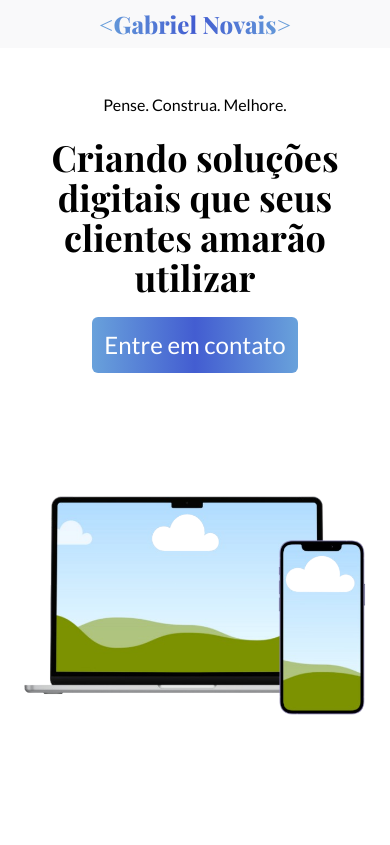
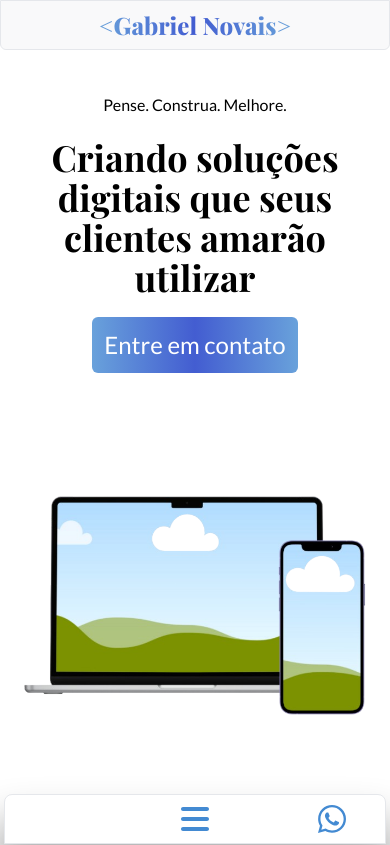
Before and after one commit to gabrielnovaisgs/portfolio-next-2, a Next.js app: page / in a window 390 px wide. Shown: the top 845 px of the page. Built offline with nearby package versions, Linux system fonts and the light colour scheme; a web font is replaced by a local one.

Commit message:
[feat]: simple animation menu mobile

```diff
--- a/src/app/(home)/layout.tsx
+++ b/src/app/(home)/layout.tsx
@@ -1,5 +1,6 @@
 import Footer from "@/components/footer";
 import Navebar from "@/components/header";
+import MobileFooter from "@/components/mobile-footer";
 import MobileHeader from "@/components/mobile-header";
 
 import { ReactNode } from "react";
@@ -10,6 +11,7 @@ export default function HomeLayout({ children }: { children: ReactNode }) {
             <Navebar></Navebar>
             <MobileHeader></MobileHeader>
             {children}
+            <MobileFooter></MobileFooter>
             <Footer></Footer>
         </main >
     )
--- a/src/components/footer.tsx
+++ b/src/components/footer.tsx
@@ -8,7 +8,7 @@ import { faGithubSquare, faLinkedin } from "@fortawesome/free-brands-svg-icons";
 
 export default function Footer() {
     return (
-        <footer className="flex flex-col gap-2 items-center md:flex-row p-4 md:p-16 bg-accent text-white justify-between font-normal font-bold text-lg">
+        <footer className="hidden md:flex flex-col gap-2 items-center md:flex-row p-4 md:p-16 bg-accent text-white justify-between font-normal font-bold text-lg">
             <LogoWhite></LogoWhite>
             <aside className="text-center">
                 <p className="font-title text-lg  md:text-2xl  font-bold">Informações</p>
--- /dev/null
+++ b/src/components/mobile-footer.tsx
@@ -0,0 +1,48 @@
+'use client'
+
+import { FontAwesomeIcon } from "@fortawesome/react-fontawesome";
+import { faWhatsapp } from "@fortawesome/free-brands-svg-icons/faWhatsapp";
+import { faGithubSquare, faLinkedin } from "@fortawesome/free-brands-svg-icons";
+import { faBars } from "@fortawesome/free-solid-svg-icons";
+
+import BtnHeader from "./header-button";
+import { useState } from "react";
+export default function MobileFooter() {
+    const [currentLink, setCurrentLink] = useState('/#hero-section')
+    const [menuVisbility, setMenuVisibility] = useState(false)
+    return (
+
+        <div className="flex
+
+        items-center
+        justify-center
+        md:hidden w-[98%] ml-[1%] bottom-0 fixed py-2
+        shadow-[0_35px_40px_10px_rgba(0,0,0,0.3)]
+        bg-white
+        rounded-t-lg border ">
+
+            <nav className={`fixed bottom-14 px-8 py-4 w-1/2 bg-white/95 shadow-md rounded-md
+                transition-all  ${menuVisbility ? '' : 'h-0 hidden'}
+            `}>
+                <BtnHeader setCurrentLink={setCurrentLink} currentLink={currentLink} href="/#hero-section">Home</BtnHeader>
+                <BtnHeader setCurrentLink={setCurrentLink} currentLink={currentLink} href="/#services-section">Serviços </BtnHeader>
+                <BtnHeader setCurrentLink={setCurrentLink} currentLink={currentLink} href="/#project-section">Projetos </BtnHeader>
+                <BtnHeader setCurrentLink={setCurrentLink} currentLink={currentLink} href="/#stack-section">Tecnologia </BtnHeader>
+            </nav>
+
+            <aside className="grid grid-cols-3 w-full items-center justify-center gap-8">
+
+
+                <button className="col-start-2 transition-all" onClick={() => setMenuVisibility((prevValue) => !prevValue)}>
+                    <FontAwesomeIcon icon={faBars} size="2xl" className={`${menuVisbility ? 'text-accent2' : 'text-accent'}`} />
+                </button>
+                <a target="_blank" href="https://wa.me/5515996254521?text=Gostaria%20de%20tirar%20minha%20ideia%20do%20papel!"
+                    className="col-start-3 text-center "
+                >
+                    <FontAwesomeIcon icon={faWhatsapp} size="2xl" className="text-accent" />
+                </a>
+            </aside>
+        </div>
+
+    )
+}
--- a/src/components/mobile-header.tsx
+++ b/src/components/mobile-header.tsx
@@ -4,7 +4,9 @@ import Logo from "./Logo";
 export default function MobileHeader() {
 
     return (
-        <header className=" md:hidden p-2 items-center flex justify-center bg-gray-100/50 backdrop-blur-md w-full  fixed">
+        <header className=" md:hidden p-2 items-center flex justify-center bg-gray-100/50 backdrop-blur-md w-full  fixed
+        rounded-b-md border
+        ">
             <Logo></Logo>
         </header>
     )
```
